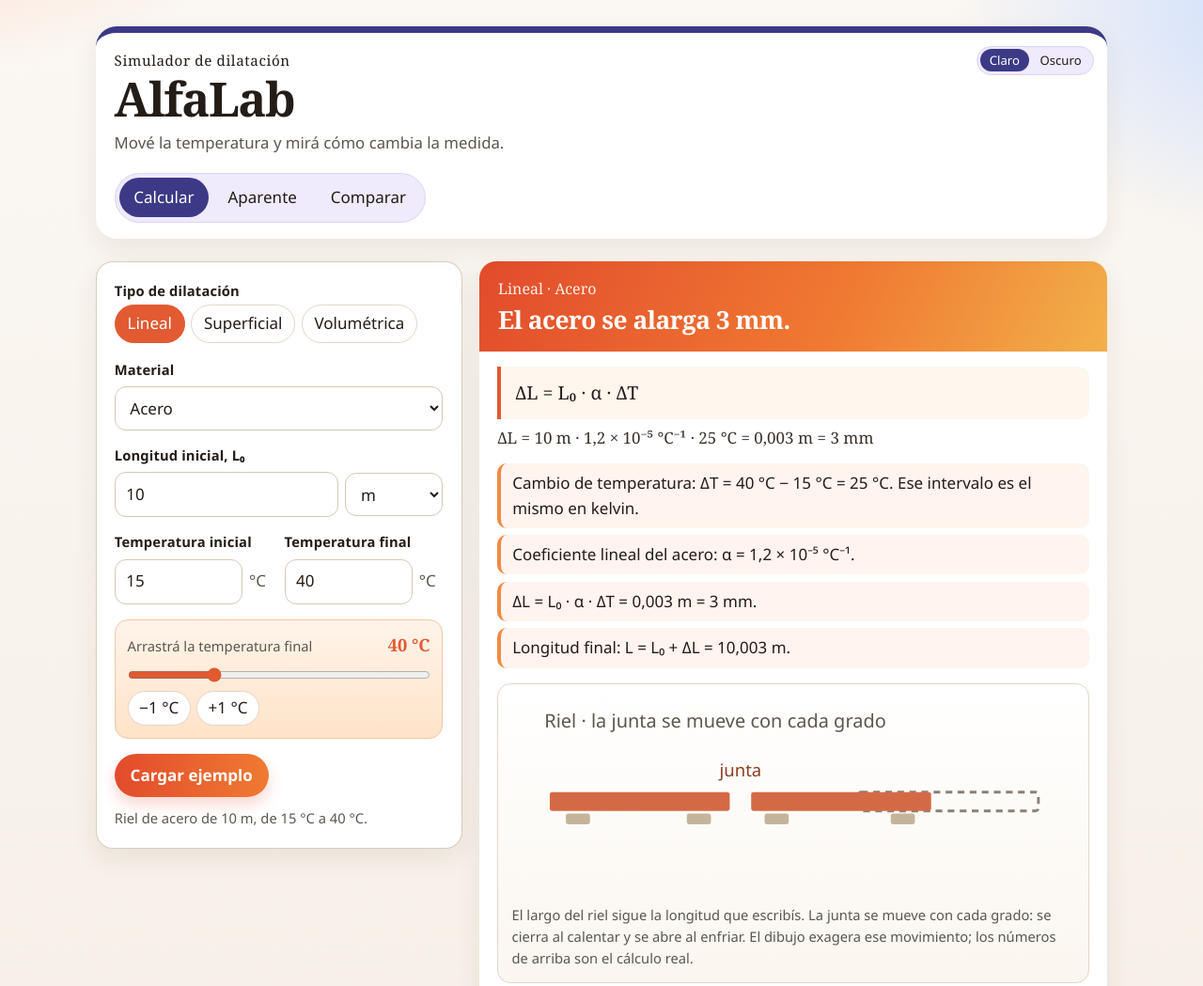
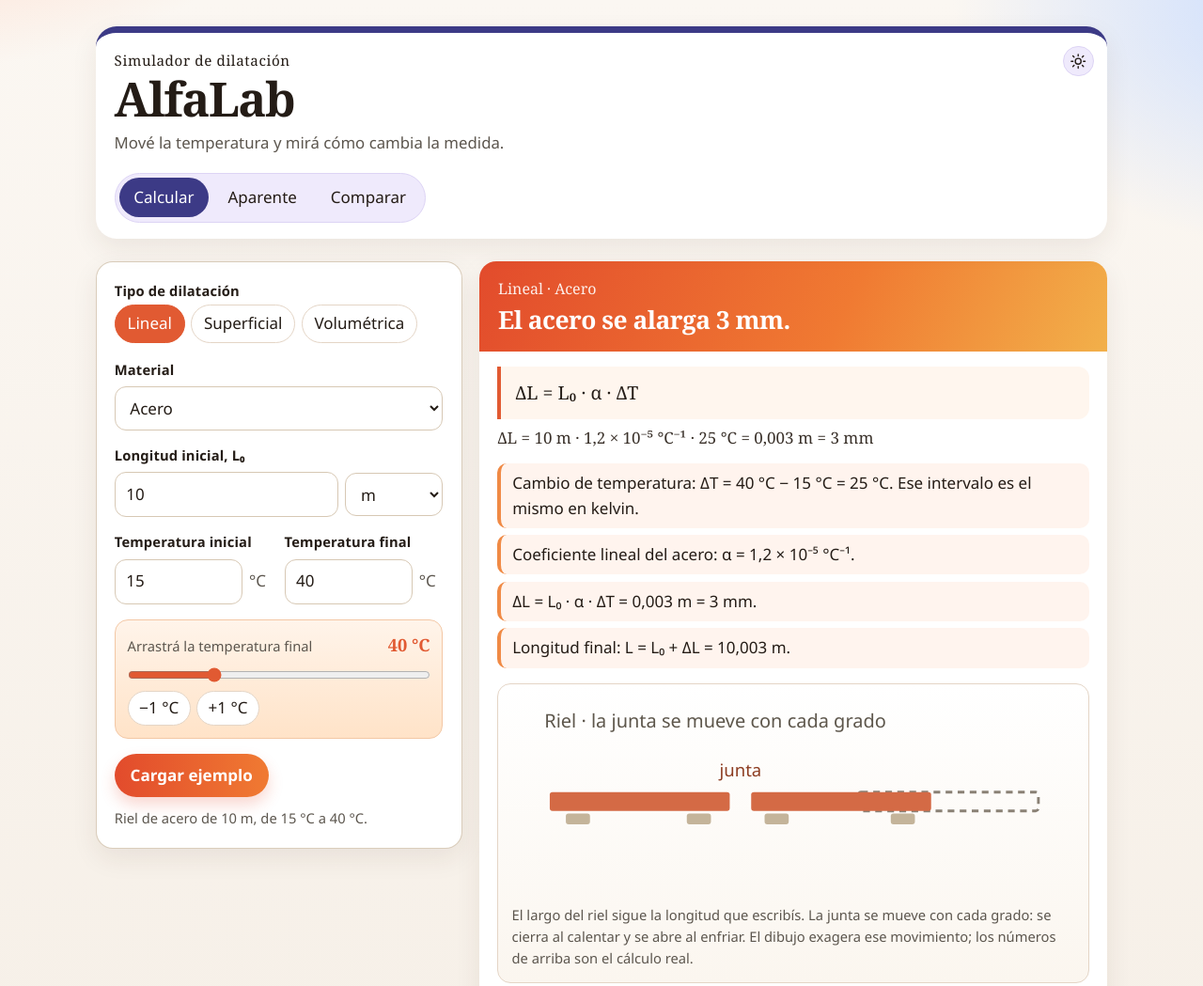
Before and after one commit to isaacmartz7/alfalab, a plain HTML site: page index.html in a window 1280 px wide. Shown: the top 1049 px of the page at 94% size. Drawn offline with Linux system fonts and the light colour scheme.

Commit message:
Cambia el selector de tema a un icono de sol o luna.
Co-authored-by: Cursor <cursoragent@cursor.com>

```diff
--- a/css/styles.css
+++ b/css/styles.css
@@ -170,36 +170,35 @@ header {
   position: absolute;
   top: 0.85rem;
   right: 0.9rem;
-  display: flex;
-  gap: 0.12rem;
-  padding: 0.16rem;
-  background: var(--tab-bg);
-  border: 1px solid var(--tab-line);
-  border-radius: 999px;
 }
 
 .theme button {
-  border: 0;
-  background: transparent;
+  display: grid;
+  place-items: center;
+  width: 2.05rem;
+  height: 2.05rem;
+  padding: 0;
+  border: 1px solid var(--tab-line);
+  background: var(--tab-bg);
   color: var(--ink);
   border-radius: 999px;
-  padding: 0.22rem 0.62rem;
-  font: inherit;
-  font-size: 0.82rem;
-  line-height: 1.3;
   cursor: pointer;
 }
 
 .theme button:hover { background: var(--tab-hover); }
 
-.theme button[aria-pressed="true"] {
-  background: var(--indigo);
-  color: #fff;
+.theme svg {
+  width: 1.15rem;
+  height: 1.15rem;
+  grid-area: 1 / 1;
 }
 
-.theme button[aria-pressed="true"]:hover { background: var(--indigo); }
+.theme .icon-moon { display: none; }
 
-.eyebrow, h1 { padding-right: 9.2rem; }
+html[data-theme="dark"] .theme .icon-sun { display: none; }
+html[data-theme="dark"] .theme .icon-moon { display: block; }
+
+.eyebrow, h1 { padding-right: 2.8rem; }
 
 .eyebrow {
   margin: 0;
@@ -666,7 +665,7 @@ footer {
 
 @media (max-width: 560px) {
   .wrap { padding: 1.15rem 0.9rem 2.4rem; }
-  .eyebrow, h1 { padding-right: 8.4rem; }
+  .eyebrow, h1 { padding-right: 2.6rem; }
   .temps { grid-template-columns: 1fr; }
   .bar-row { grid-template-columns: 1fr; }
   .bar-value { text-align: left; }
--- a/index.html
+++ b/index.html
@@ -4,7 +4,7 @@
   <meta charset="utf-8">
   <meta name="viewport" content="width=device-width, initial-scale=1">
   <title>AlfaLab</title>
-  <link rel="stylesheet" href="css/styles.css?v=tema">
+  <link rel="stylesheet" href="css/styles.css?v=icono">
   <script>
     try {
       var tema = localStorage.getItem("alfalab-theme");
@@ -15,9 +15,16 @@
 <body>
   <div class="wrap">
     <header>
-      <div class="theme" role="group" aria-label="Apariencia">
-        <button type="button" data-theme-choice="light" aria-pressed="true">Claro</button>
-        <button type="button" data-theme-choice="dark" aria-pressed="false">Oscuro</button>
+      <div class="theme">
+        <button type="button" id="theme-toggle" aria-pressed="false" aria-label="Cambiar a modo oscuro">
+          <svg class="icon-sun" viewBox="0 0 24 24" aria-hidden="true">
+            <circle cx="12" cy="12" r="4" fill="none" stroke="currentColor" stroke-width="1.8"/>
+            <path d="M12 2.4v2.3M12 19.3v2.3M4.7 4.7l1.6 1.6M17.7 17.7l1.6 1.6M2.4 12h2.3M19.3 12h2.3M4.7 19.3l1.6-1.6M17.7 6.3l1.6-1.6" fill="none" stroke="currentColor" stroke-width="1.8" stroke-linecap="round"/>
+          </svg>
+          <svg class="icon-moon" viewBox="0 0 24 24" aria-hidden="true">
+            <path d="M20.2 14.6A8.2 8.2 0 0 1 9.4 3.8 8.3 8.3 0 1 0 20.2 14.6z" fill="none" stroke="currentColor" stroke-width="1.8" stroke-linejoin="round"/>
+          </svg>
+        </button>
       </div>
       <p class="eyebrow">Simulador de dilatación</p>
       <h1>AlfaLab</h1>
@@ -288,6 +295,6 @@
 
   <script src="js/materials.js?v=alfalab"></script>
   <script src="js/physics.js?v=alfalab"></script>
-  <script src="js/ui.js?v=tema"></script>
+  <script src="js/ui.js?v=icono"></script>
 </body>
 </html>
--- a/js/ui.js
+++ b/js/ui.js
@@ -68,17 +68,18 @@ const UI = (() => {
   function bindTheme() {
     const saved = localStorage.getItem("alfalab-theme");
     applyTheme(saved === "dark" ? "dark" : "light");
-    document.querySelectorAll("[data-theme-choice]").forEach((button) => {
-      button.addEventListener("click", () => applyTheme(button.dataset.themeChoice));
+    $("theme-toggle").addEventListener("click", () => {
+      applyTheme(document.documentElement.dataset.theme === "dark" ? "light" : "dark");
     });
   }
 
   function applyTheme(theme) {
-    document.documentElement.dataset.theme = theme;
-    try { localStorage.setItem("alfalab-theme", theme); } catch (e) {}
-    document.querySelectorAll("[data-theme-choice]").forEach((button) => {
-      button.setAttribute("aria-pressed", button.dataset.themeChoice === theme ? "true" : "false");
-    });
+    const dark = theme === "dark";
+    document.documentElement.dataset.theme = dark ? "dark" : "light";
+    try { localStorage.setItem("alfalab-theme", dark ? "dark" : "light"); } catch (e) {}
+    const button = $("theme-toggle");
+    button.setAttribute("aria-pressed", dark ? "true" : "false");
+    button.setAttribute("aria-label", dark ? "Cambiar a modo claro" : "Cambiar a modo oscuro");
   }
 
   function bindTabs() {
```
